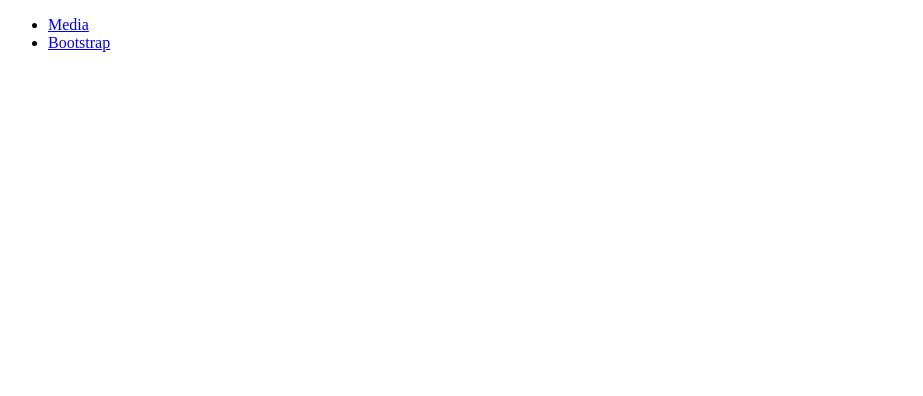
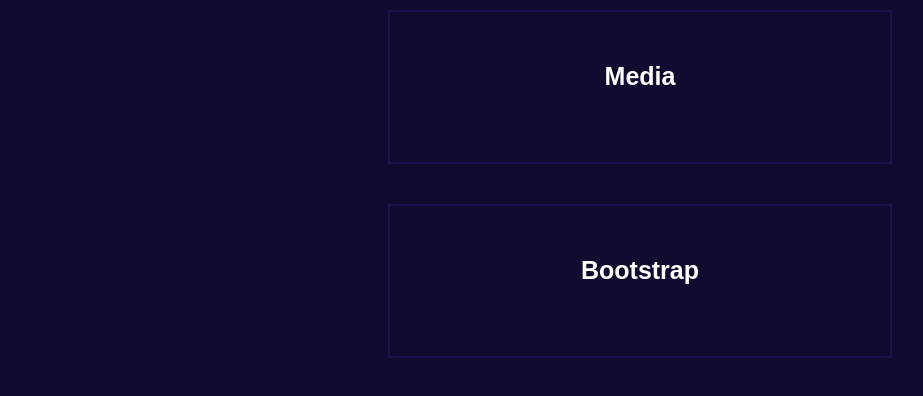
Before and after one commit to rtahir1995/twitter, a plain HTML site: page index.html in a window 1280 px wide. Shown: the whole page, without its empty margins (0-923 px from the left). Drawn offline with Linux system fonts and the light colour scheme.

Commit message:
Version 2.0

```diff
--- a/index.html
+++ b/index.html
@@ -1,18 +1,53 @@
-<!DOCTYPE html>
+<!-- <!DOCTYPE html>
 <html lang="en">
 
 <head>
     <meta charset="UTF-8">
     <meta http-equiv="X-UA-Compatible" content="IE=edge">
     <meta name="viewport" content="width=device-width, initial-scale=1.0">
-    <title>Document</title>
+    <link rel="stylesheet" href="./style.css">
+    <title>Twitter Team Work</title>
 </head>
 
 <body>
-    <ul>
-        <li><a href="./Media/index.html">Media</a></li>
-        <li><a href="./Bootstrap/index.html">Bootstrap</a></li>
-    </ul>
+
+    <div class="teamwork">
+        <a href="./Media/index.html">
+            <div class="media"> Media </div>
+        </a>
+        <a href="./Bootstrap/index.html">
+            <div class=".bootstrap"> Bootstrap </div>
+        </a>
+    </div>
+
+</body>
+
+</html> -->
+
+
+
+<!DOCTYPE html>
+<html lang="en">
+<!-- https://github.com/rtahir1995/homework.git -->
+
+<head>
+    <meta charset="UTF-8">
+    <meta http-equiv="X-UA-Compatible" content="IE=edge">
+    <meta name="viewport" content="width=device-width, initial-scale=1.0">
+    <link rel="stylesheet" href="./style.css">
+    <title>Twitter Team Work</title>
+</head>
+
+<body>
+
+    <a href="./Media/index.html">
+        <div class="media"> Media </div>
+    </a>
+
+    <a href="./Bootstrap/index.html">
+        <div class="bootstrap"> Bootstrap </div>
+    </a>
+
 </body>
 
 </html>
--- /dev/null
+++ b/style.css
@@ -0,0 +1,48 @@
+* {
+    box-sizing: border-box;
+    margin: 0;
+    padding: 0;
+}
+
+body {
+    font-family: Arial, "Helvetica Neue", Helvetica, sans-serif;
+    background-color: #130B2F;
+    width: 100%;
+    height: 100%;
+    display: flex;
+    flex-direction: column;
+    align-items: center;
+    justify-content: center;
+
+}
+
+.media, .bootstrap{
+    margin-bottom: 20px;
+    box-sizing: content-box;
+    border: 2px solid #1E1149;
+    padding: 50px;
+    text-align: center;
+    width: 50vh;
+    height: 50px;
+}
+
+.media:hover {
+    background-color: #28175E;
+    border: #7D2AE8 solid 3px;
+    color: #DF4446;
+}
+
+.bootstrap:hover {
+    background-color: #28175E;
+    border: #7D2AE8 solid 3px;
+    color: #DF4446;
+}
+
+
+a {
+    text-decoration: none;
+    font-size: 25px;
+    color: #fff;
+    font-weight: bold;
+    margin: 10px;
+}
```
Also changed, not shown: Media/assets/js/index.js (+2 -14 lines).
